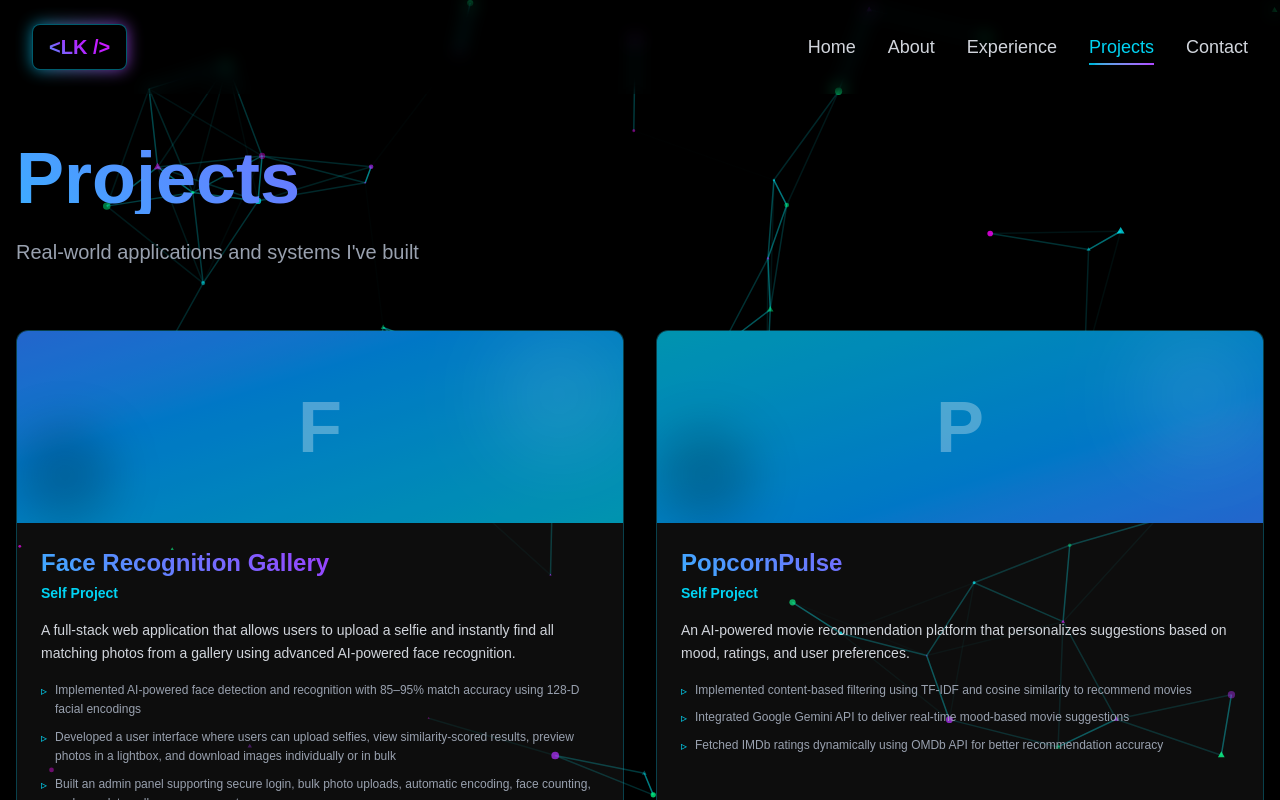
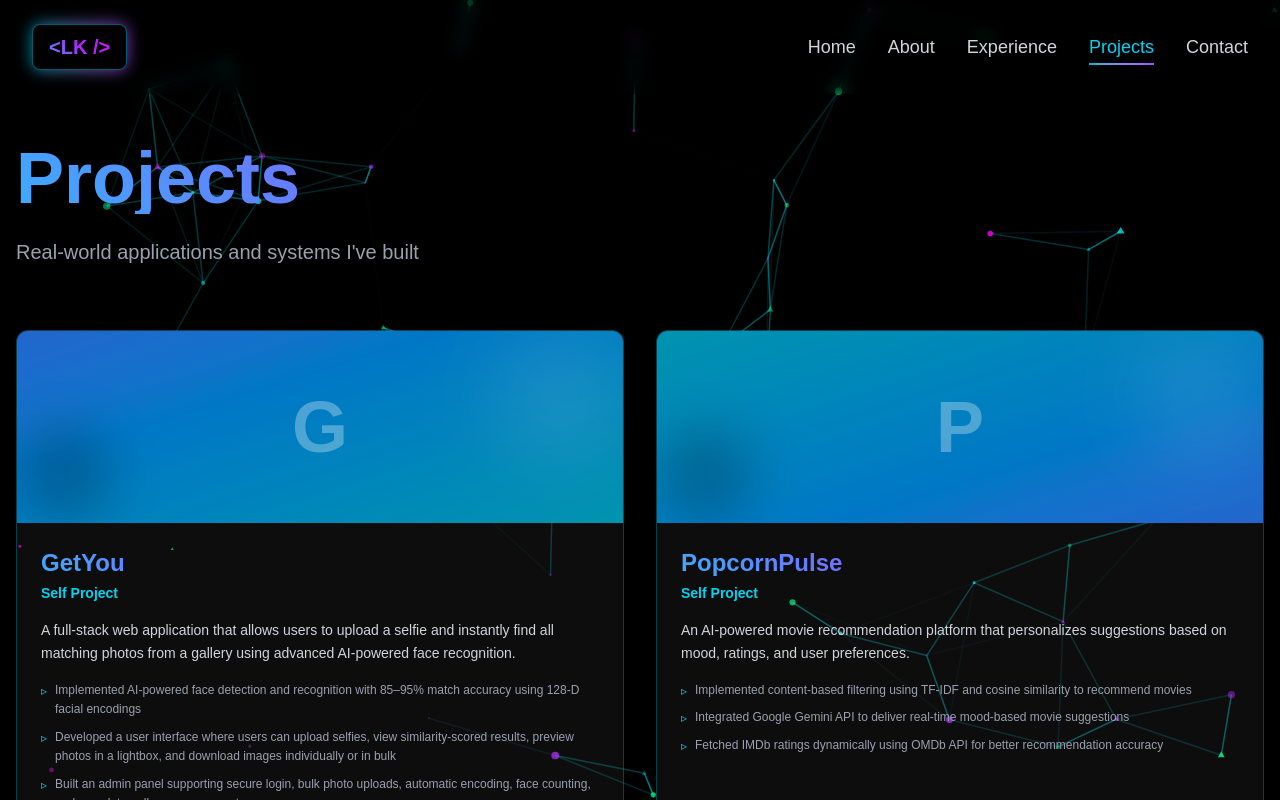
Before and after one commit to LakshyaK10/Portfolio_main, a Next.js app: page /projects in a window 1280 px wide. Shown: the top 800 px of the page. Built offline with nearby package versions, Linux system fonts and the light colour scheme.

Commit message:
Updated face recognition project entry

```diff
--- a/app/projects/page.tsx
+++ b/app/projects/page.tsx
@@ -8,7 +8,7 @@ import Navbar from "../components/Navbar";
 
 const projects = [
   {
-  title: "Face Recognition Gallery",
+  title: "GetYou",
   subtitle: "Self Project",
   description:
     "A full-stack web application that allows users to upload a selfie and instantly find all matching photos from a gallery using advanced AI-powered face recognition.",
```
